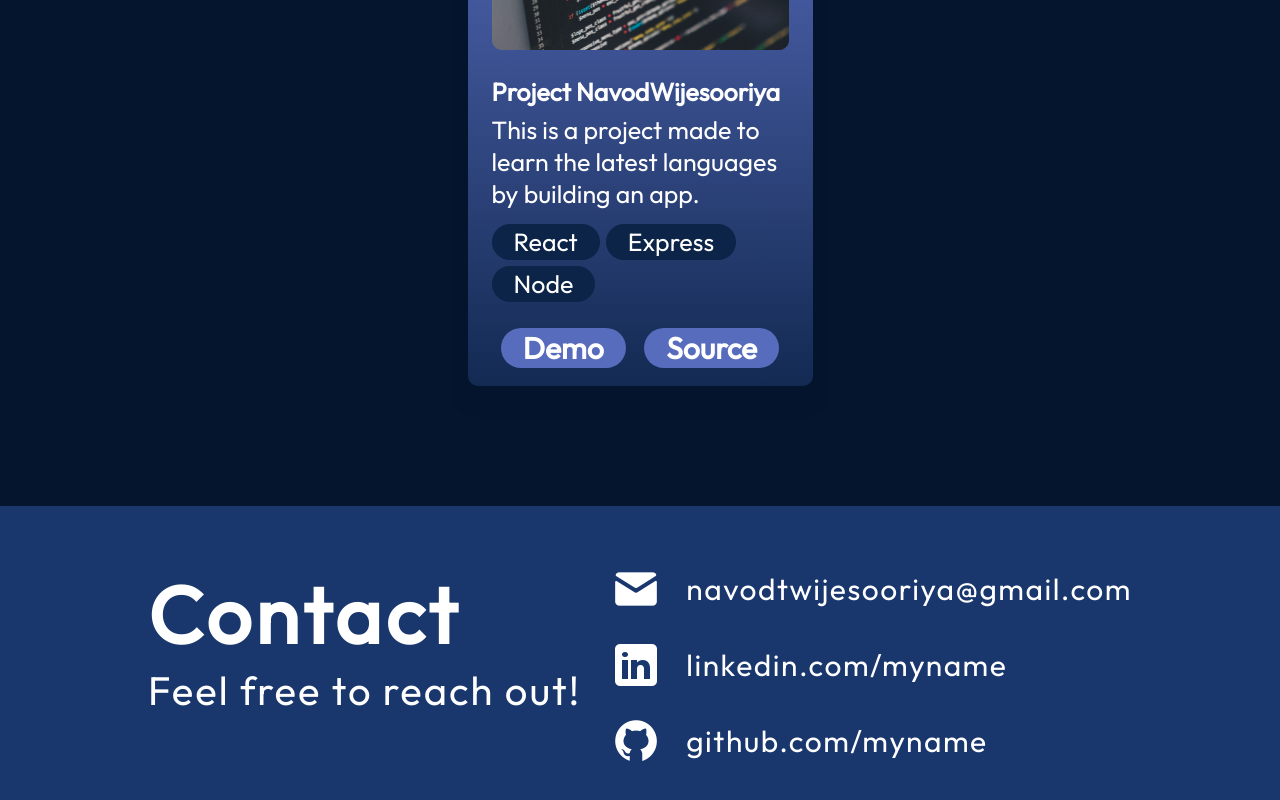
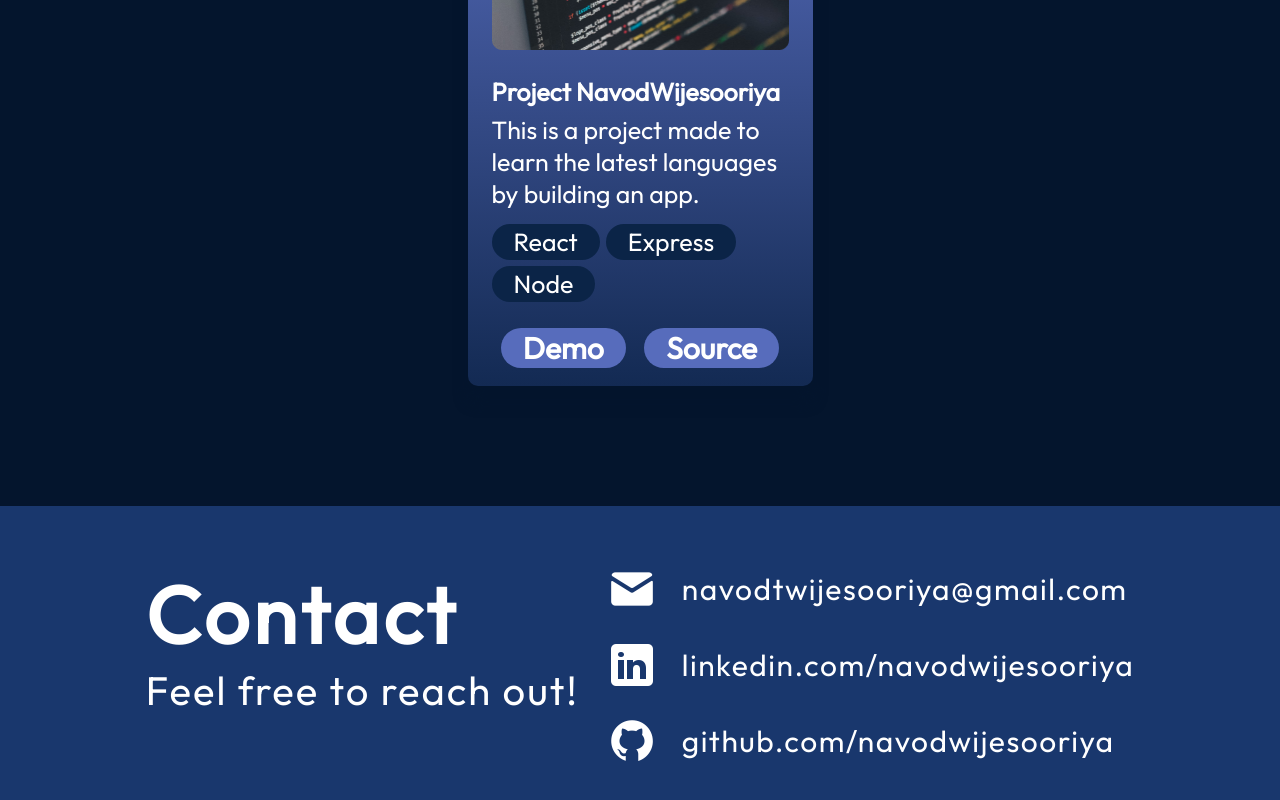
Before and after one commit to NavodWijesooriya/Port-Folio, a React (Vite) app in the folder Port-Folio/: page / in a window 1280 px wide. Shown: the part 3218-4018 px from the top of the page. Built offline with nearby package versions, Linux system fonts and the light colour scheme.

Commit message:
changes name

```diff
--- a/Port-Folio/src/components/Contact.jsx
+++ b/Port-Folio/src/components/Contact.jsx
@@ -20,11 +20,11 @@ export const Contact = () => {
             src={getImageUrl("contact/linkedinIcon.png")}
             alt="LinkedIn icon"
           />
-          <a href="https://www.linkedin.com/checkpoint/lg/login-submit">linkedin.com/myname</a>
+          <a href="https://www.linkedin.com/checkpoint/lg/login-submit">linkedin.com/navodwijesooriya</a>
         </li>
         <li className={styles.link}>
           <img src={getImageUrl("contact/githubIcon.png")} alt="Github icon" />
-          <a href="https://github.com/NavodWijesooriya">github.com/myname</a>
+          <a href="https://github.com/NavodWijesooriya">github.com/navodwijesooriya</a>
         </li>
       </ul>
     </footer>
```
